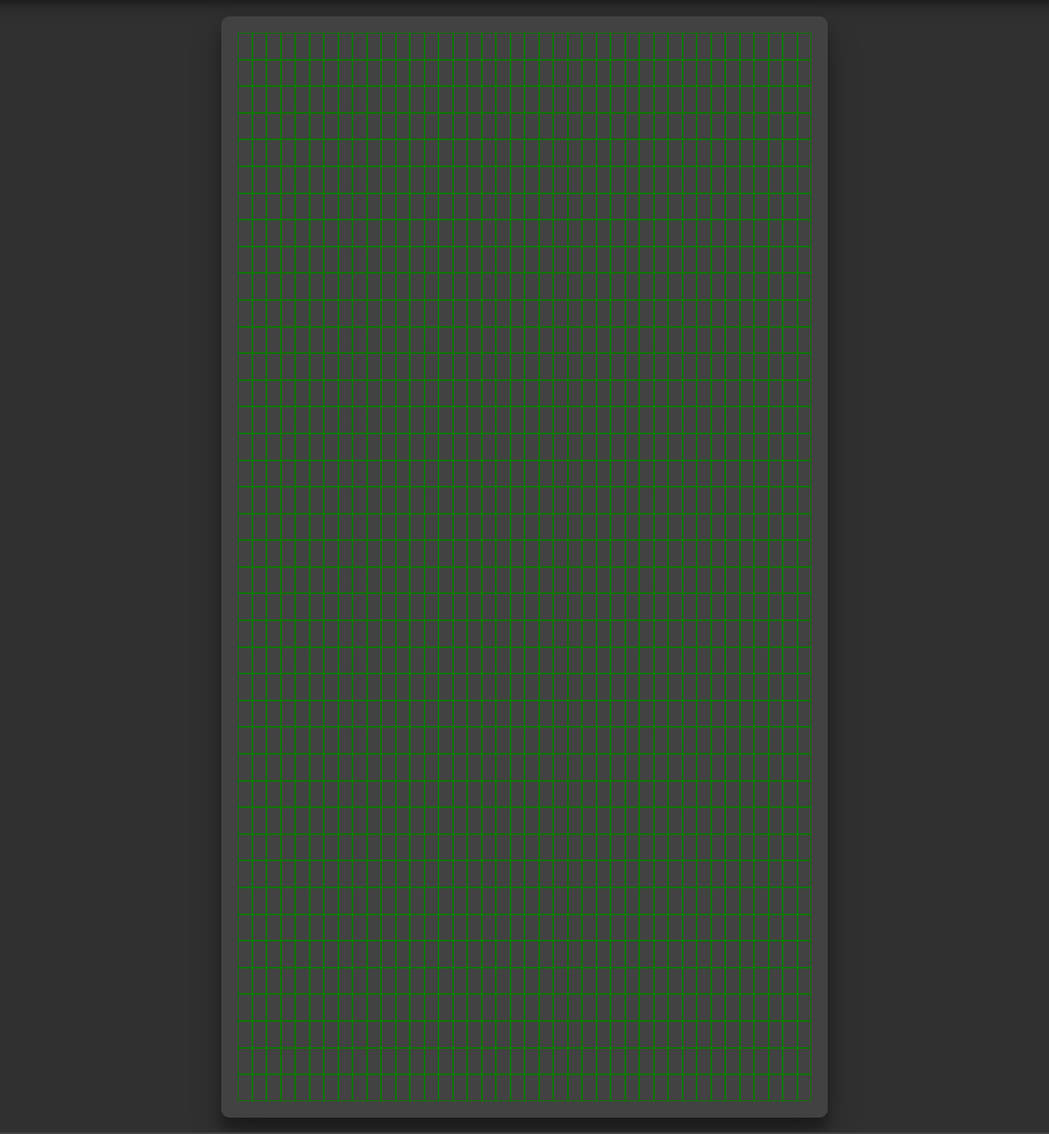
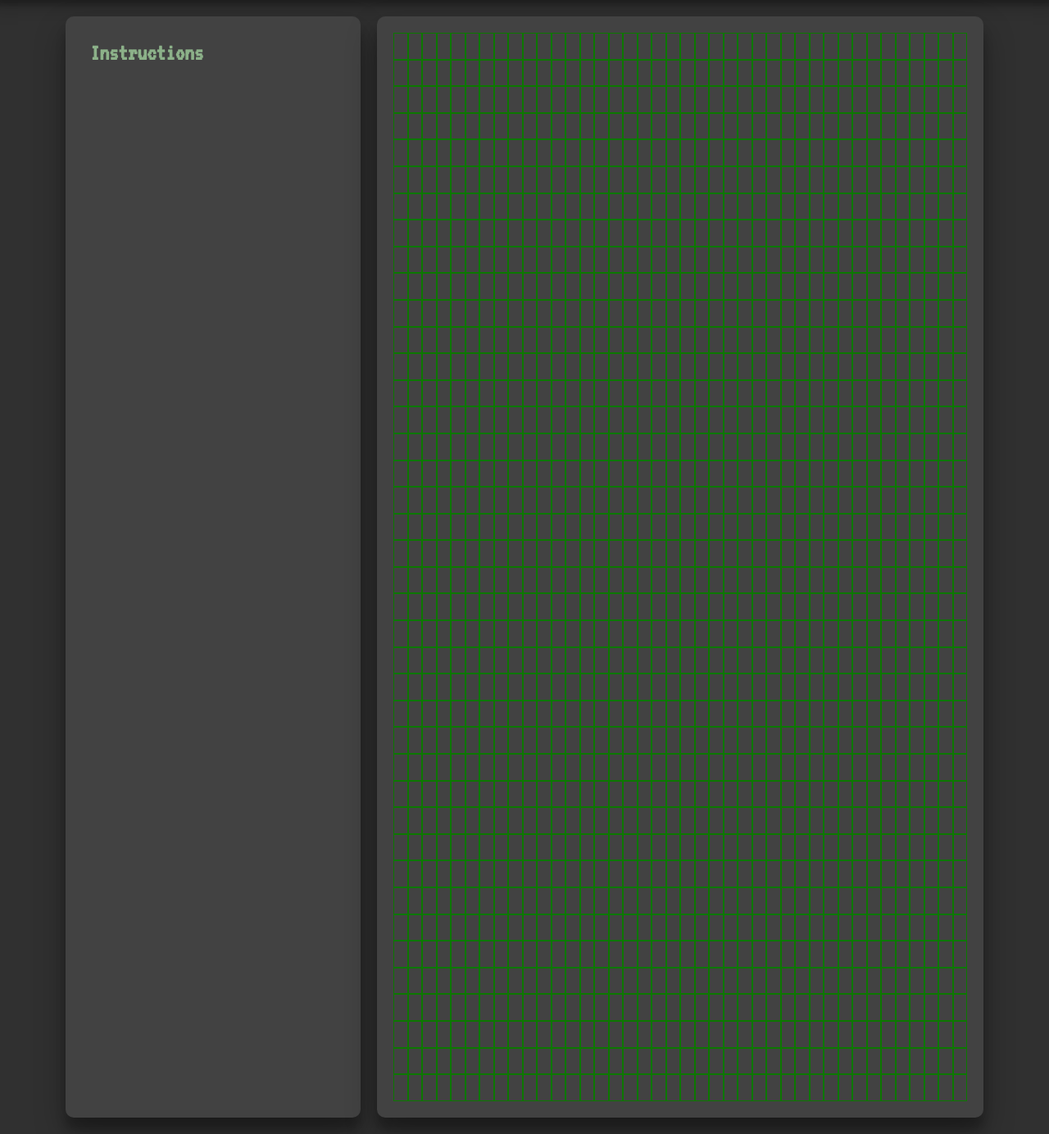
Before and after one commit to justinsuen/visualgos, a PHP site: page / in a window 1280 px wide. Shown: the part 94-1478 px from the top of the page at 82% size. Run offline with PHP 8.4, Linux system fonts and the light colour scheme; some libraries are stand-ins or nearby versions.

Commit message:
Add sidebar

```diff
--- a/index.html
+++ b/index.html
@@ -21,6 +21,9 @@
   </div>
 
   <div id="content">
+    <div class="sidebar">
+      <h2>Instructions</h2>
+    </div>
     <div id="main">
       <div id="grid">Loading grid...</div>
     </div>
--- a/styles/index.css
+++ b/styles/index.css
@@ -51,9 +51,23 @@ body {
 
 #content {
   display: flex;
+  flex-direction: row;
+  justify-content: center;
+  padding: 20px;
+  width: 100%;
+  flex: 1;
+}
+
+.sidebar {
+  display: flex;
   flex-direction: column;
-  padding-top: 20px;
-  flex: 1;
+  width: 300px;
+  margin-right: 20px;
+  padding: 20px;
+
+  border-radius: 10px;
+  background-color: #424242;
+  box-shadow: 0 19px 38px rgba(0,0,0,0.30), 0 15px 12px rgba(0,0,0,0.22);
 }
 
 #main {
@@ -64,8 +78,16 @@ body {
   box-shadow: 0 19px 38px rgba(0,0,0,0.30), 0 15px 12px rgba(0,0,0,0.22);
 }
 
-#main h2 {
-  font-size: 150%;
+.sidebar {
+  padding: 30px;
+  font-family: "VT323";
+  color: #8CB189;
+}
+
+.sidebar h2 {
+  margin: 0;
+  padding: 0;
+  font-size: 180%;
 }
 
 #grid {
```
